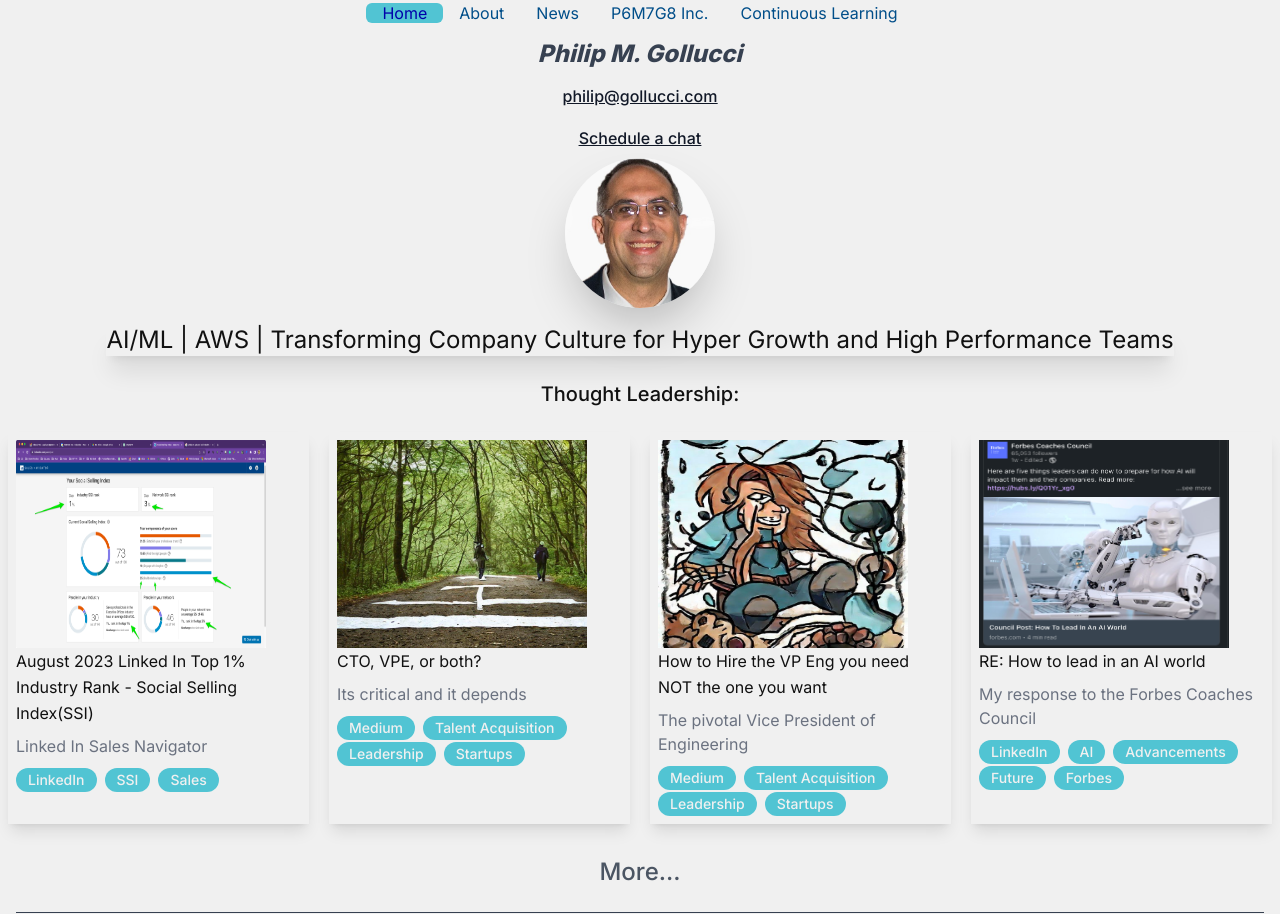
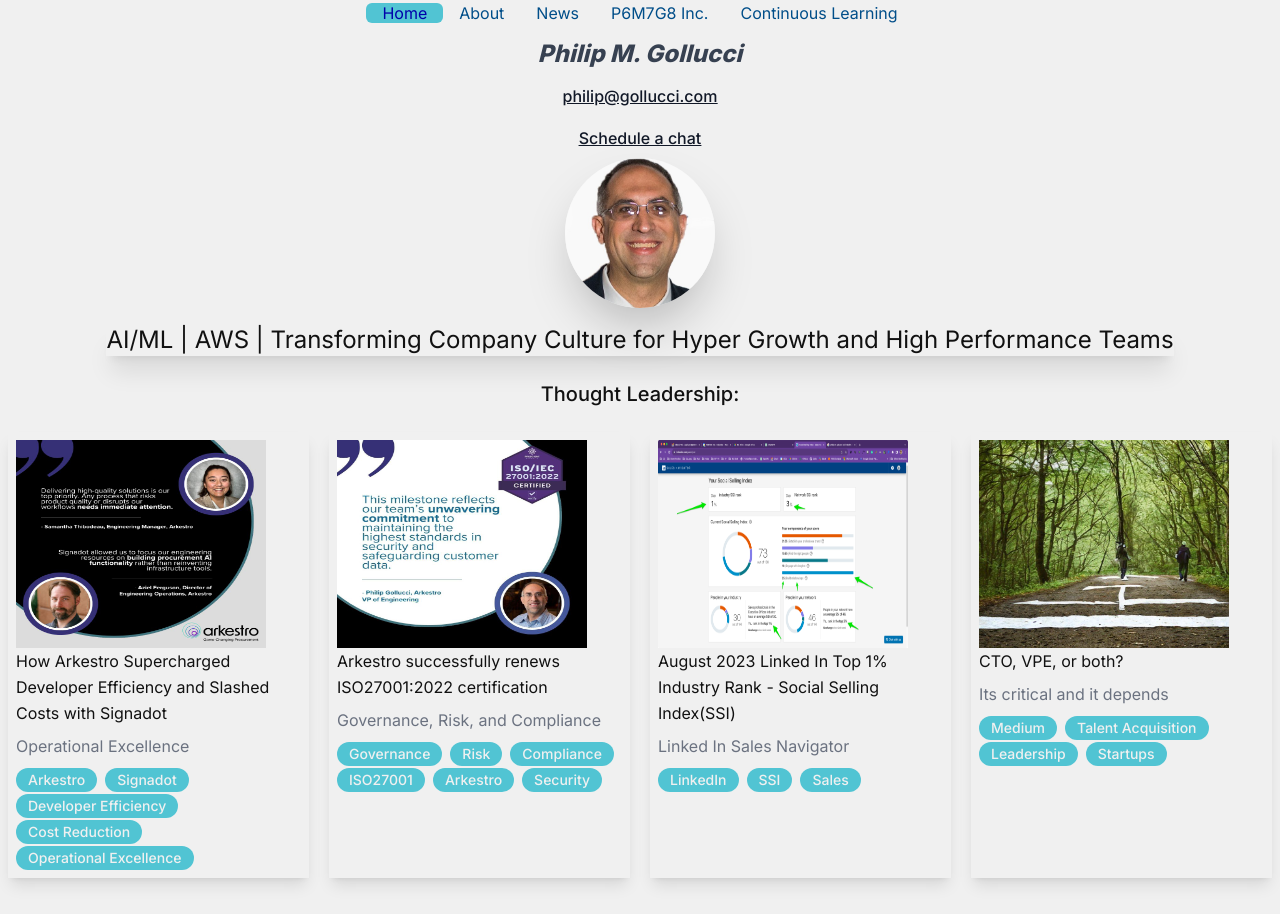
Before and after one commit to pgollucci/gollucci.com, a Next.js app: page / in a window 1280 px wide. Shown: the top 914 px of the page. Built offline with nearby package versions, Linux system fonts and the light colour scheme.

Commit message:
feat: adds iso27001 and Signadot (#238)

```diff
--- a/content/articles.yml
+++ b/content/articles.yml
@@ -1,3 +1,24 @@
+- url: 'https://www.linkedin.com/posts/greg-cruz-5458283_at-arkestro-our-mission-is-to-empower-organizations-activity-7303926866409574400-wpUY'
+  src: /arkestro-signadot.jpeg
+  title: How Arkestro Supercharged Developer Efficiency and Slashed Costs with Signadot
+  blurb: Operational Excellence
+  categories:
+    - Arkestro
+    - Signadot
+    - Developer Efficiency
+    - Cost Reduction
+    - Operational Excellence
+- url: 'https://www.linkedin.com/feed/update/urn:li:activity:7290796681065885696/'
+  src: /arkestro-iso27001.jpeg
+  title: 'Arkestro successfully renews ISO27001:2022 certification'
+  blurb: Governance, Risk, and Compliance
+  categories:
+    - Governance
+    - Risk
+    - Compliance
+    - ISO27001
+    - Arkestro
+    - Security
 - url: 'https://www.gollucci.com/linkedin-ssi-202308.png'
   src: /linkedin-ssi-202308.png
   title: 'August 2023 Linked In Top 1% Industry Rank - Social Selling Index(SSI)'
```
Also changed, not shown: next-env.d.ts, public/arkestro-iso27001.jpeg (added), public/arkestro-signadot.jpeg (added).
